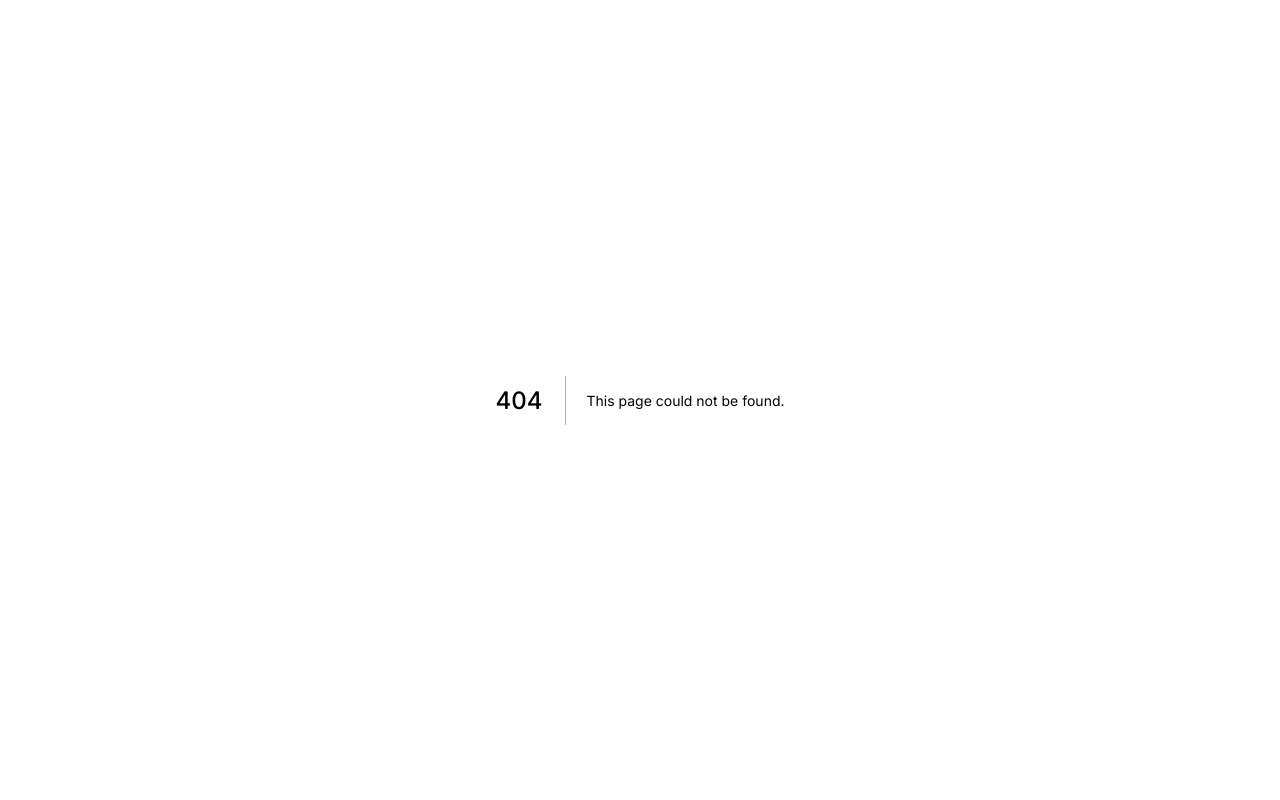
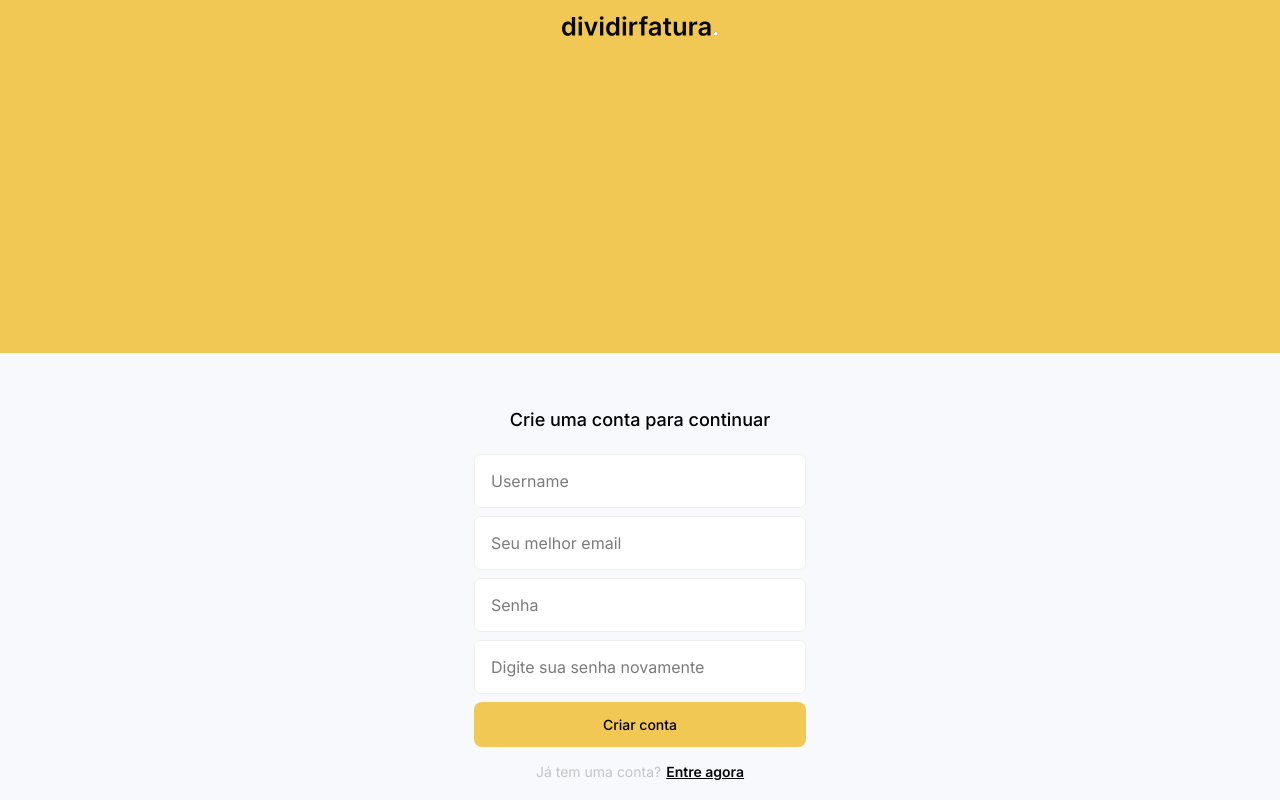
Before and after one commit to klinkonskydev/dividirfatura-front, a Next.js app: page /sign-up in a window 1280 px wide. Before the commit this address had no page. Built offline with nearby package versions, Linux system fonts and the light colour scheme.

Commit message:
feat - register page

```diff
--- /dev/null
+++ b/src/pages/sign-up.tsx
@@ -0,0 +1,10 @@
+import FormSignUp from 'components/FormSignUp'
+import AuthTemplate from 'templates/Auth'
+
+export default function SignUpPage() {
+  return (
+    <AuthTemplate>
+      <FormSignUp />
+    </AuthTemplate>
+  )
+}
```
